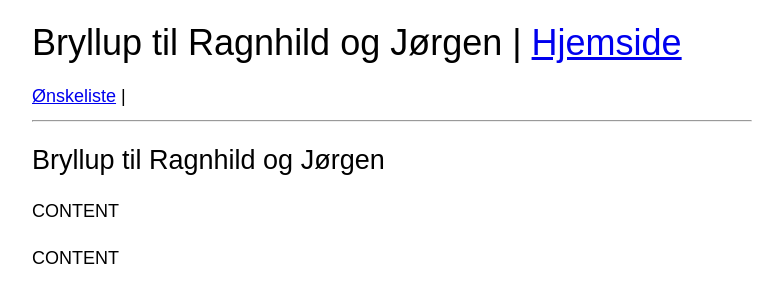
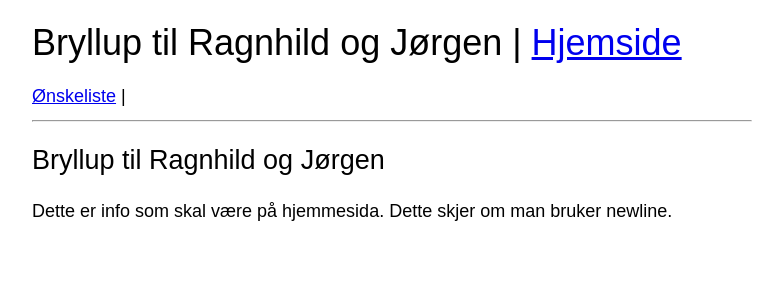
Before and after one commit to jogga19/BryllupNettside, a plain HTML site: page index.html in a window 1280 px wide. Shown: the whole page, without its empty margins (248-1031 px from the left). Drawn offline with Linux system fonts and the light colour scheme.

Commit message:
tekstfil

```diff
--- a/index.html
+++ b/index.html
@@ -18,11 +18,16 @@
     <!-- Create an h2 header for the title of this home page -->
     <h2>Bryllup til Ragnhild og Jørgen</h2>
     <!-- Add content and use <p> tags for line breaks -->
-    <p>
+    <div id="hjemmesideTekst"></div>
+    <!-- <p>
     CONTENT
-    </p>
-    <p>
-    CONTENT
-    </p>
+    </p> -->
+    <script>
+    fetch('../text-files/hjemmeside.txt')
+      .then(response => response.text())
+      .then(data => {
+        document.getElementById('hjemmesideTekst').textContent = data;
+      });
+    </script>
   </body>
 </html>
```
Also changed, not shown: text-files/hjemmeside.txt (added).
